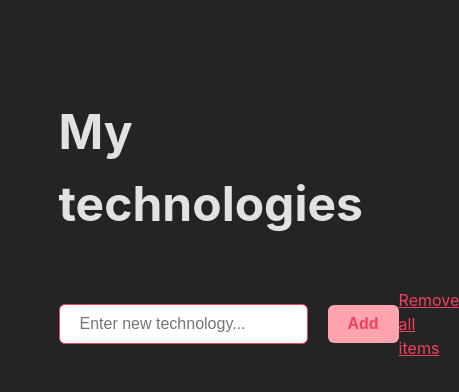
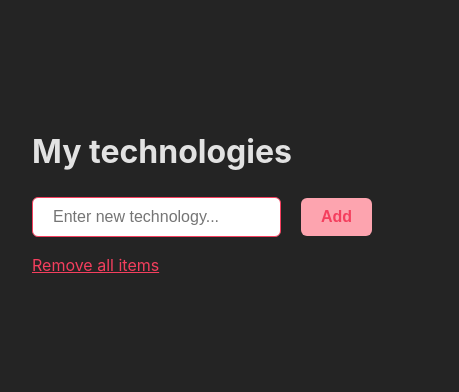
Before and after one commit to m2lovric/Speck-vanilla, a website built with Vite: page index.html in a window 390 px wide. Shown: the whole page, 459 px wide, since content can reach past the window. Built offline with nearby package versions, Linux system fonts and the light colour scheme.

Commit message:
Add mobile styling

```diff
--- a/style.css
+++ b/style.css
@@ -61,7 +61,6 @@
 body {
   margin: 0;
   display: flex;
-  min-width: 80%;
   min-height: 100vh;
 }
 
@@ -97,3 +96,24 @@ button:hover {
   transition: all;
   transition-duration: 300ms;
 }
+
+@media screen and (max-width: 480px) {
+
+  #app {
+    width: 100%;
+    padding: 2rem;
+  }
+
+  h1 {
+    font-size: 2rem;
+  }
+
+  .header {
+    flex-direction: column;
+    align-items: flex-start;
+  }
+
+  .item {
+    width: 100%;
+  }
+}
```
